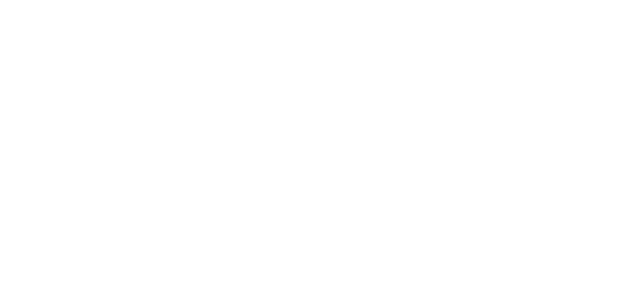
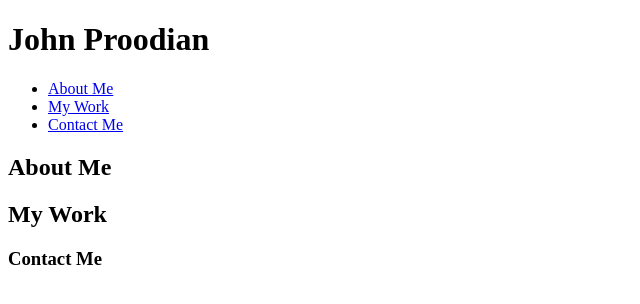
Before and after one commit to jjp400/portfolio-challenge, a plain HTML site: page index.html in a window 1280 px wide. Shown: the whole page, without its empty margins (0-640 px from the left). Drawn offline with Linux system fonts and the light colour scheme.

Commit message:
finish head, add major sections, h1's, h2's, ids

```diff
--- a/index.html
+++ b/index.html
@@ -3,5 +3,42 @@
     <head>
         <meta charset="UTF-8" />
         <meta name="viewport" content="width=device-width, initial-scale=1.0" />
+        <title>John Proodian | Frontend Web</title>
+        <link rel="stylesheet" href="assets/css/style.css" />
     </head>
+
+    <body>
+        <!-- Navigation -->
+        <header>
+            <h1>John Proodian</h1>
+            <nav>
+                <ul>
+                    <li>
+                        <a href="#about-me">About Me</a>
+                    </li>
+                    <li>
+                        <a href="#my-work">My Work</a>
+                    </li>
+                    <li>
+                        <a href="#contact-me">Contact Me</a>
+                    </li>
+                </ul>
+            </nav>
+        </header>
+
+        <!-- About Me section-->
+        <section id="about-me">
+            <h2>About Me</h2>
+        </section>
+
+        <!-- My Work section-->
+        <section id="my-work">
+            <h2>My Work</h2>
+        </section>
+
+        <!-- Footer/Contact Info Section-->
+        <footer id="contact-me">
+            <h3>Contact Me</h3>
+        </footer>
+    </body>
 </html>
```
